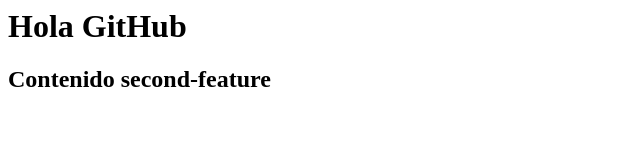
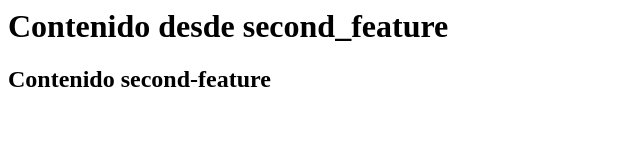
Before and after one commit to Juanda-29/GIT-II, a plain HTML site: page index.html in a window 1280 px wide. Shown: the whole page, without its empty margins (0-640 px from the left). Drawn offline with Linux system fonts and the light colour scheme.

Commit message:
Cambio en second_feature

```diff
--- a/index.html
+++ b/index.html
@@ -1,2 +1,2 @@
-<h1>Hola GitHub</h1>
+<h1>Contenido desde second_feature</h1>
 <h2>Contenido second-feature</h2>
```
